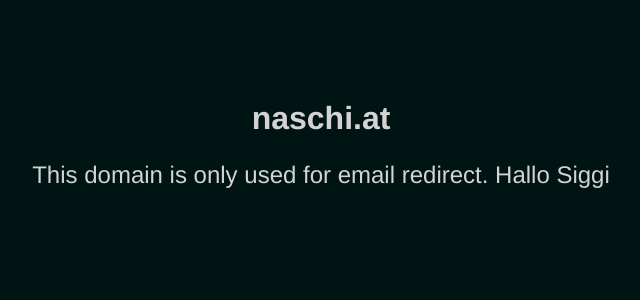
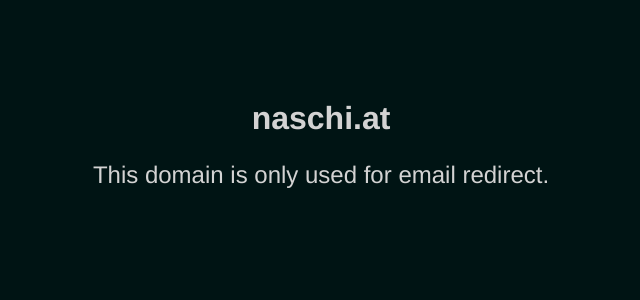
Before and after one commit to naschidaniel/naschi, a Vue app: page / in a window 1280 px wide. Shown: the top 300 px of the page, without its empty margins (319-959 px from the left). Built offline with nearby package versions, Linux system fonts and the light colour scheme.

Commit message:
revert change

```diff
--- a/src/components/HelloWorld.vue
+++ b/src/components/HelloWorld.vue
@@ -1,7 +1,7 @@
 <template>
   <div class="hello">
     <h1>naschi.at</h1>
-    <p>This domain is only used for email redirect. Hallo Siggi</p>
+    <p>This domain is only used for email redirect.</p>
   </div>
 </template>
 
```
